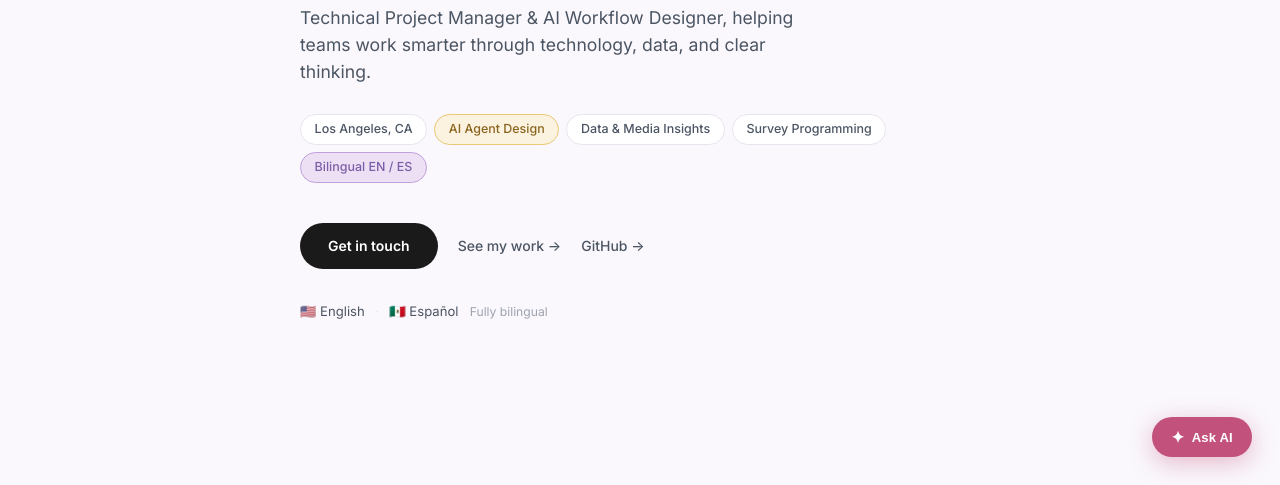
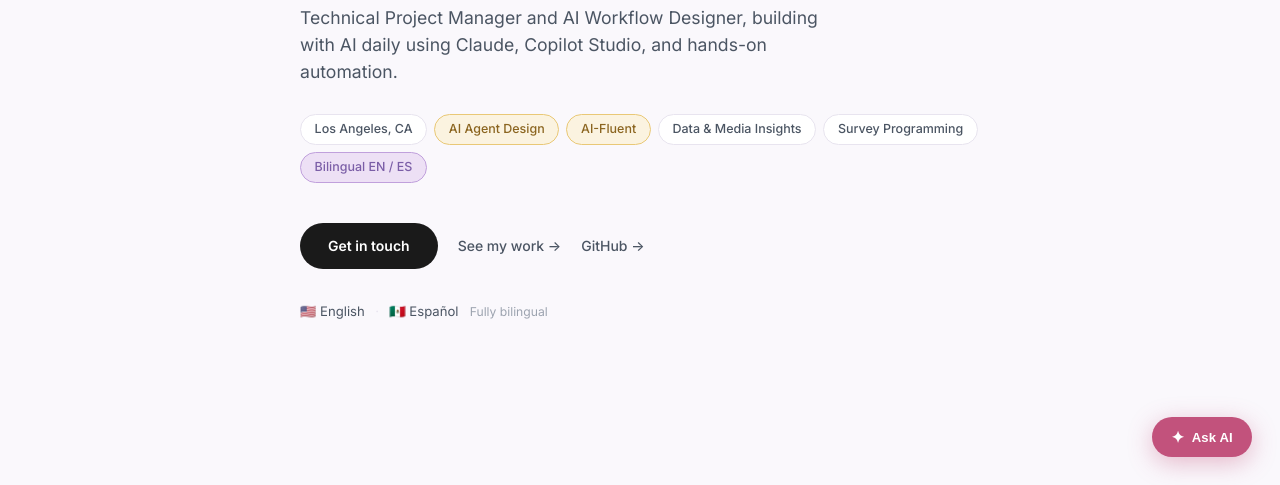
Before and after one commit to SaraLM7/sara-smith-website, a website: page index.html in a window 1280 px wide. Shown: the part 315-800 px from the top of the page. Drawn offline with Linux system fonts and the light colour scheme.

Commit message:
Add files via upload

```diff
--- a/index.html
+++ b/index.html
@@ -868,11 +868,12 @@
         <div class="hero-content">
 <h1 class="hero-name">Sara<br><span>Smith.</span></h1>
             <p class="hero-title">
-                Technical Project Manager &amp; AI Workflow Designer, helping teams work smarter through technology, data, and clear thinking.
+                Technical Project Manager and AI Workflow Designer, building with AI daily using Claude, Copilot Studio, and hands-on automation.
             </p>
             <div class="hero-tags">
                 <span class="tag">Los Angeles, CA</span>
                 <span class="tag gold">AI Agent Design</span>
+                <span class="tag gold">AI-Fluent</span>
                 <span class="tag">Data &amp; Media Insights</span>
                 <span class="tag">Survey Programming</span>
                 <span class="tag teal">Bilingual EN / ES</span>
@@ -1029,6 +1030,8 @@
             <span class="skills-label">Technical Skills</span>
             <span class="chip coral">AI Agent Design</span>
             <span class="chip coral">Workflow Automation</span>
+            <span class="chip coral">Claude Code</span>
+            <span class="chip coral">Codex</span>
             <span class="chip coral">Technical Project Management</span>
             <span class="chip coral">Agile / Scrum</span>
             <span class="chip teal">Bilingual EN / ES</span>
--- a/netlify/functions/chat.js
+++ b/netlify/functions/chat.js
@@ -198,6 +198,7 @@ WORK HIGHLIGHTS (per role):
 - 4Media Group (Technical Project Manager): Deep exploration of AI workflows and internal tooling — this is where her passion for AI-assisted operations really took off.
 - Third-party vendor management has been a consistent thread across her career — she's comfortable working with external platforms and resolving technical discrepancies.
 
+─────────────────────────────────────────
 TECH COMFORT LEVEL:
 - Can read and understand code (doesn't write it from scratch without AI assistance, but can follow and modify it)
 - Basic Python knowledge
```
